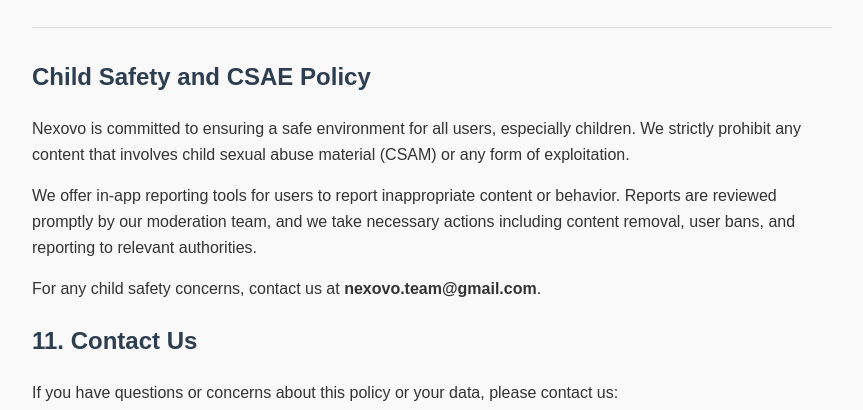
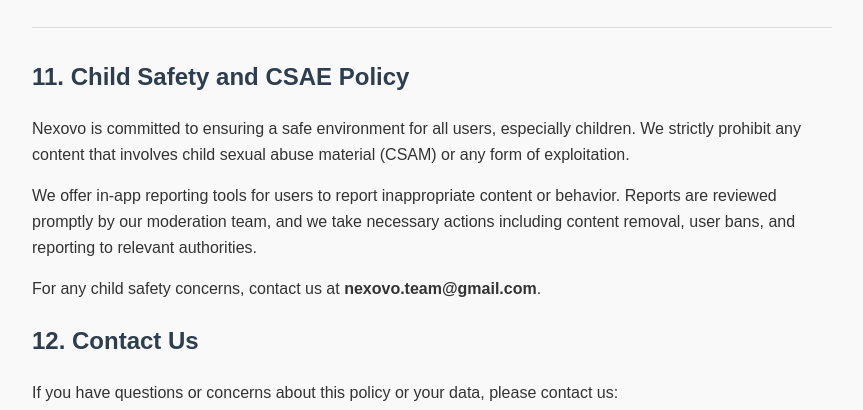
Before and after one commit to nexovo/privacy-and-policy, a plain HTML site: page index.html in a window 1280 px wide. Shown: the part 1771-2181 px from the top of the page, without its empty margins (208-1071 px from the left). Drawn offline with Linux system fonts and the light colour scheme.

Commit message:
Update index.html

```diff
--- a/index.html
+++ b/index.html
@@ -103,12 +103,12 @@
   <p>We may update this Privacy Policy periodically. Any changes will be posted here with an updated effective date. Continued use of the app after changes implies acceptance.</p>
 
   <hr />
-<h2>Child Safety and CSAE Policy</h2>
+<h2>11. Child Safety and CSAE Policy</h2>
 <p>Nexovo is committed to ensuring a safe environment for all users, especially children. We strictly prohibit any content that involves child sexual abuse material (CSAM) or any form of exploitation.</p>
 <p>We offer in-app reporting tools for users to report inappropriate content or behavior. Reports are reviewed promptly by our moderation team, and we take necessary actions including content removal, user bans, and reporting to relevant authorities.</p>
 <p>For any child safety concerns, contact us at <strong>nexovo.team@gmail.com</strong>.</p>
 
-  <h2>11. Contact Us</h2>
+  <h2>12. Contact Us</h2>
   <p>If you have questions or concerns about this policy or your data, please contact us:</p>
   <p>
     📧 Email: <a href="mailto:ckodstudio@gmail.com">ckodstudio@gmail.com</a><br />
```
